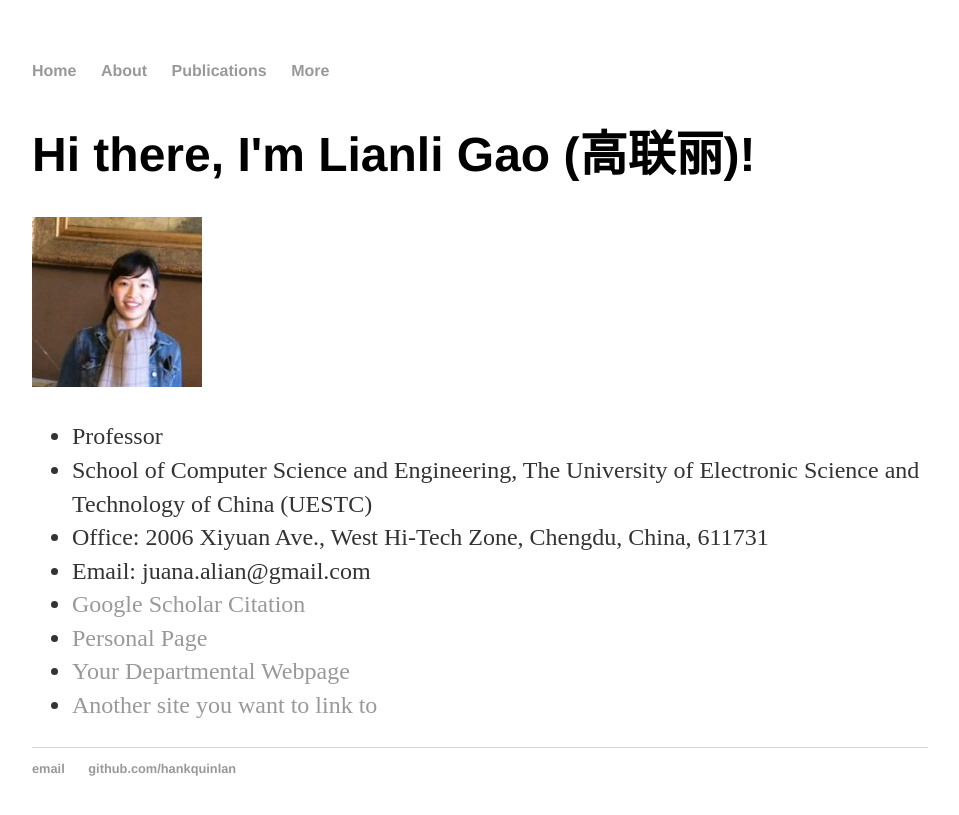
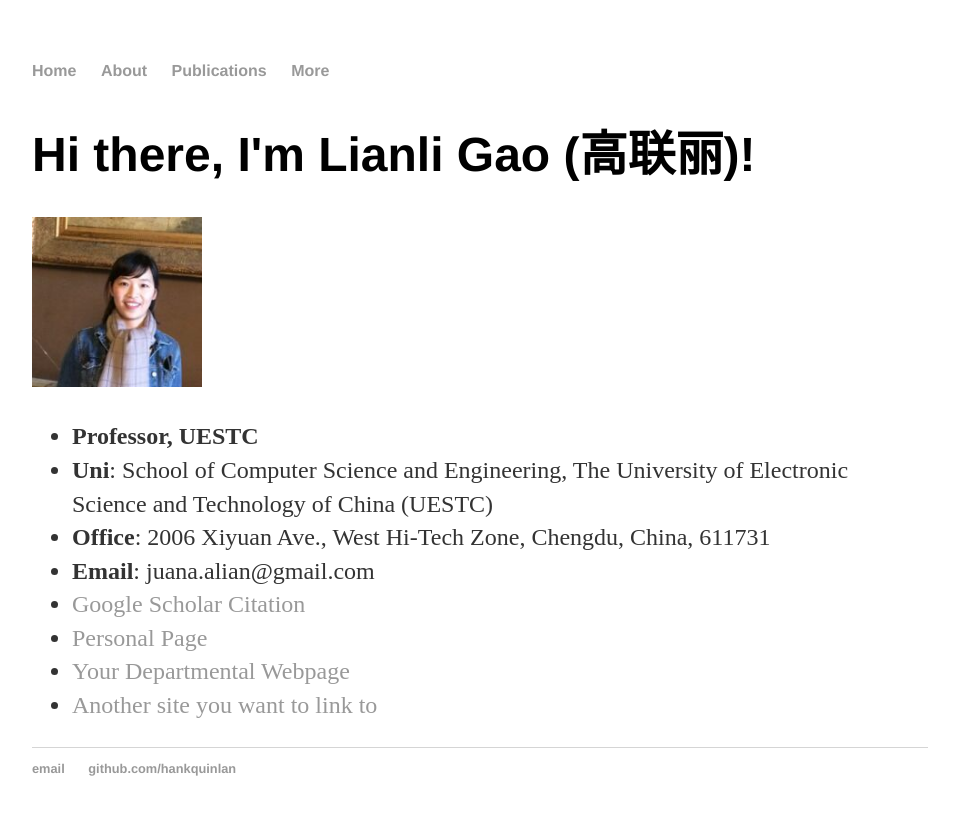
Before and after one commit to lianliGao/lianligao.github.io, a Jekyll site: the page built from index.html, in a window 1280 px wide. Shown: the top 815 px of the page, without its empty margins (160-1119 px from the left). Built offline with Jekyll 4.4.1, drawn with Linux system fonts in a browser that asks for light colours.

Commit message:
Update index.html

```diff
--- a/index.html
+++ b/index.html
@@ -7,10 +7,10 @@ title: Lianli Gao
 			<h1>Hi there, I'm Lianli Gao (高联丽)!</h1>
 			<p><img src="1.png" alt="photo" style="width:170px;height:170px;margin-right:15px;">
 				<ul class="contacts">
-					<li> Professor</li>
-					<li>School of Computer Science and Engineering, The University of Electronic Science and Technology of China (UESTC)</li>
-					<li> Office: 2006 Xiyuan Ave., West Hi-Tech Zone, Chengdu, China, 611731 </li>
-					<li> Email: juana.alian@gmail.com </li>
+					<li> <b>Professor, UESTC </b></li>
+					<li><b> Uni</b>: School of Computer Science and Engineering, The University of Electronic Science and Technology of China (UESTC)</li>
+					<li><b> Office</b>: 2006 Xiyuan Ave., West Hi-Tech Zone, Chengdu, China, 611731 </li>
+					<li> <b>Email</b>: juana.alian@gmail.com </li>
 					<li><a href="https://scholar.google.com/citations?user=zsm2dpYAAAAJ&hl=en">Google Scholar Citation</a></li>
 					<li><a href="https://lianligao.github.io/" font color="#0000ff">Personal Page</a></li>
 				<li><a href="#">Your Departmental Webpage</a></li>
```
